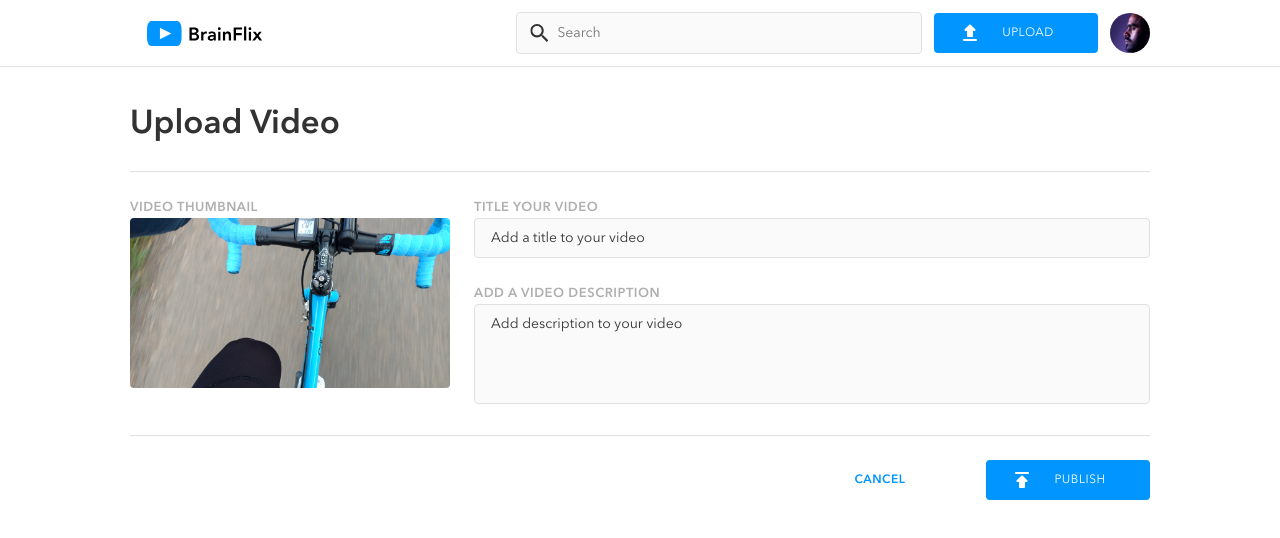
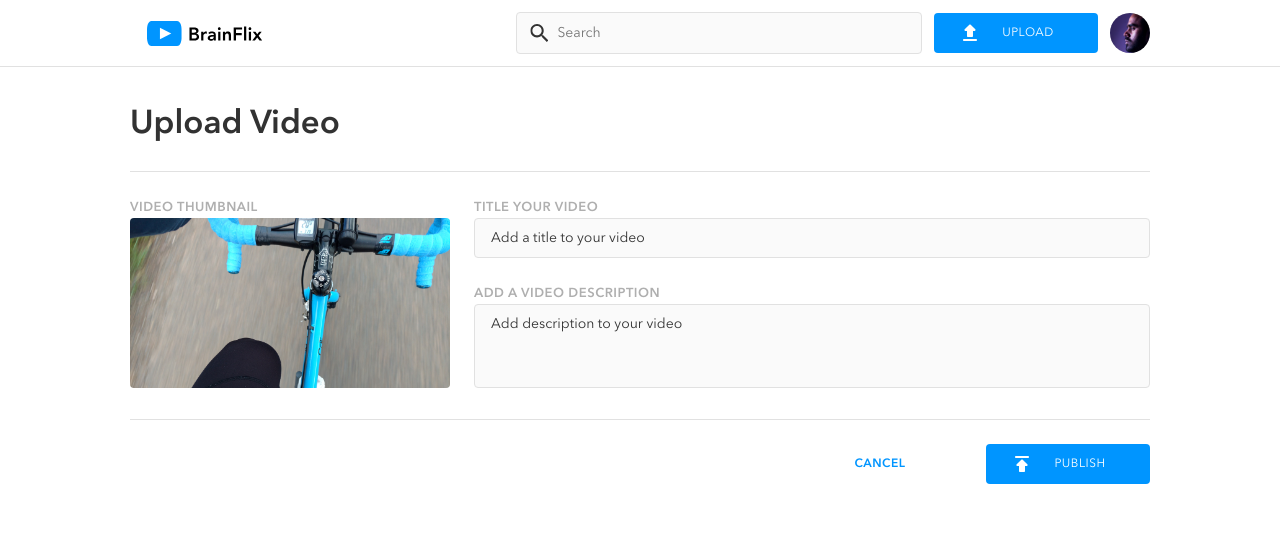
Before and after one commit to hraza01/brainflix, a React (Vite) app: page /upload-video in a window 1280 px wide. Shown: the top 538 px of the page. Built offline with nearby package versions, Linux system fonts and the light colour scheme.

Commit message:
fix(upload page): text area height

```diff
--- a/src/components/Upload/Upload.scss
+++ b/src/components/Upload/Upload.scss
@@ -39,7 +39,7 @@
     }
 
       & textarea {
-        min-height: 10rem;
+        height: 8.4rem;
       }
     }
 
@@ -52,6 +52,7 @@
       border-top: 1px solid abstracts.color("secondary", "Mercury");
       padding-top: 2.4rem;
       display: flex;
+      align-items: flex-start;
       gap: 2.4rem;
     }
   }
```
